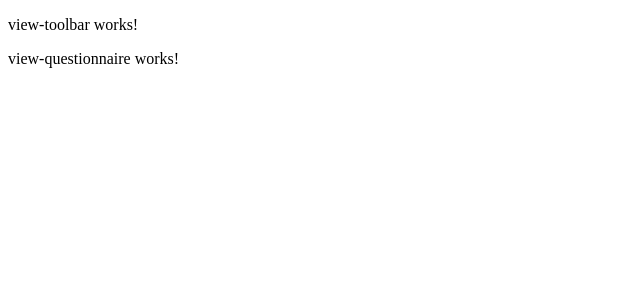
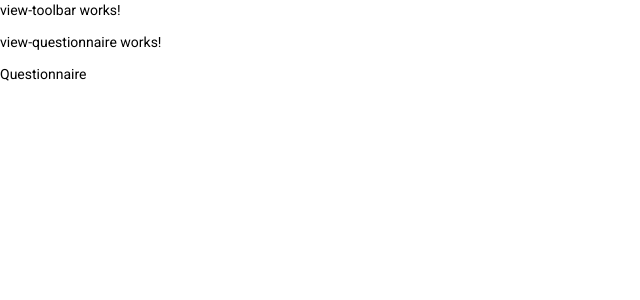
Before and after one commit to KNCY24/HygiaFhir, an Angular app: page /Questionnaire in a window 1280 px wide. Shown: the top 300 px of the page, without its empty margins (0-640 px from the left). Built offline with nearby package versions, Linux system fonts and the light colour scheme; no server answers.

Commit message:
Questionnaire

```diff
--- a/angular.json
+++ b/angular.json
@@ -34,6 +34,7 @@
               "src/assets"
             ],
             "styles": [
+              "./node_modules/@angular/material/prebuilt-themes/indigo-pink.css",
               "src/styles.scss"
             ],
             "scripts": []
@@ -102,6 +103,7 @@
               "src/assets"
             ],
             "styles": [
+              "./node_modules/@angular/material/prebuilt-themes/indigo-pink.css",
               "src/styles.scss"
             ],
             "scripts": []
--- a/package.json
+++ b/package.json
@@ -11,15 +11,17 @@
   "private": true,
   "dependencies": {
     "@angular/animations": "~12.2.0",
+    "@angular/cdk": "^12.2.5",
     "@angular/common": "~12.2.0",
     "@angular/compiler": "~12.2.0",
     "@angular/core": "~12.2.0",
     "@angular/forms": "~12.2.0",
+    "@angular/material": "^12.2.5",
     "@angular/platform-browser": "~12.2.0",
     "@angular/platform-browser-dynamic": "~12.2.0",
     "@angular/router": "~12.2.0",
     "rxjs": "~6.6.0",
-    "tslib": "^2.3.0",
+    "tslib": "^2.3.1",
     "zone.js": "~0.11.4"
   },
   "devDependencies": {
--- a/src/app/KREMS.ts
+++ b/src/app/KREMS.ts
@@ -440,7 +440,7 @@ export class Metadata{
 
 export class Questionnaire {
     //hellooooooo
-    ressourceType: string="Questionnaire";
+    resourceType: string="Questionnaire";
     url: string="";
     identifier:Identifier[]=[];
     version: string="";
--- a/src/app/restservice.service.ts
+++ b/src/app/restservice.service.ts
@@ -2,12 +2,13 @@ import { Injectable } from '@angular/core';
 import { HttpClient } from '@angular/common/http'
 import { Observable } from 'rxjs';
 import { Medication } from './KREMS';
+import { Questionnaire} from './KREMS';
 
 @Injectable({
   providedIn: 'root'
 })
 export class RestserviceService {
-  server : string="https://fhir.eole-consulting.io/"
+  server : string="https://fhir.eole-consulting.io/api/"
 
   constructor(private http:HttpClient) { }
 
@@ -17,9 +18,11 @@ export class RestserviceService {
   }
 
   getMedication():Observable<Medication> {
-    return this.http.get<Medication>(this.server+"get/medication")
+    return this.http.get<Medication>(this.server+"medication")
+  }
+  getQuestionnaire():Observable<Questionnaire> {
+    return this.http.get<Questionnaire>(this.server+"Questionnaire")
   }
 
 
-
 }
--- a/src/app/view-questionnaire/view-questionnaire.component.html
+++ b/src/app/view-questionnaire/view-questionnaire.component.html
@@ -1,2 +1,7 @@
 <app-view-toolbar></app-view-toolbar>
 <p>view-questionnaire works!</p>
+
+<p>
+    {{Questionnaire.resourceType}}
+    <br> {{Questionnaire.version}}
+</p>
--- a/src/app/view-questionnaire/view-questionnaire.component.ts
+++ b/src/app/view-questionnaire/view-questionnaire.component.ts
@@ -1,4 +1,6 @@
 import { Component, OnInit } from '@angular/core';
+import { Questionnaire } from '../KREMS';
+import { RestserviceService } from '../restservice.service';
 
 @Component({
   selector: 'app-view-questionnaire',
@@ -7,7 +9,14 @@ import { Component, OnInit } from '@angular/core';
 })
 export class ViewQuestionnaireComponent implements OnInit {
 
-  constructor() { }
+  Questionnaire:Questionnaire=new Questionnaire();
+
+  constructor(private service:RestserviceService) {
+    service.getQuestionnaire().subscribe(
+      data => {
+        this.Questionnaire=this.Questionnaire;
+      })
+   }
 
   ngOnInit(): void {
   }
--- a/src/index.html
+++ b/src/index.html
@@ -6,8 +6,11 @@
   <base href="/">
   <meta name="viewport" content="width=device-width, initial-scale=1">
   <link rel="icon" type="image/x-icon" href="favicon.ico">
+  <link rel="preconnect" href="https://fonts.gstatic.com">
+  <link href="https://fonts.googleapis.com/css2?family=Roboto:wght@300;400;500&display=swap" rel="stylesheet">
+  <link href="https://fonts.googleapis.com/icon?family=Material+Icons" rel="stylesheet">
 </head>
-<body>
+<body class="mat-typography">
   <app-root></app-root>
 </body>
 </html>
--- a/src/styles.scss
+++ b/src/styles.scss
@@ -1 +1,4 @@
 /* You can add global styles to this file, and also import other style files */
+
+html, body { height: 100%; }
+body { margin: 0; font-family: Roboto, "Helvetica Neue", sans-serif; }
```
Also changed, not shown: src/app/app.module.ts (+14 -12 lines), 1 other file (tests, documents, lock files or other folders).
